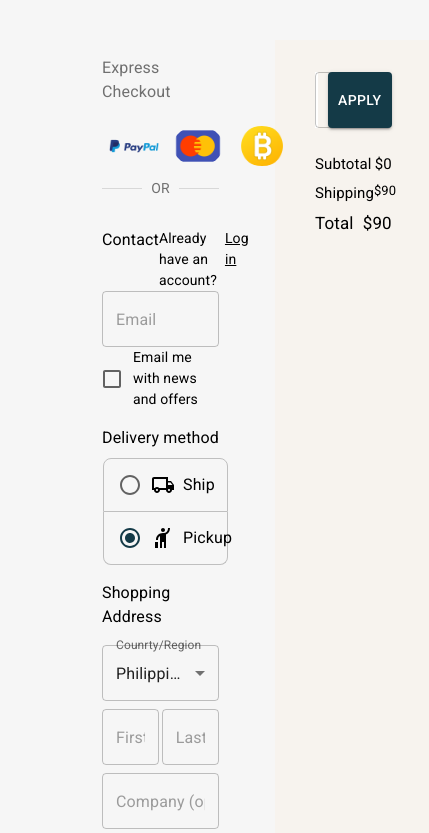
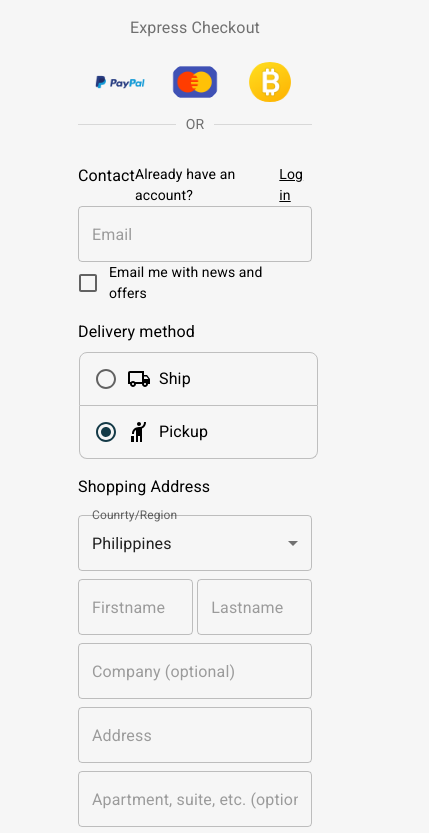
Before and after one commit to earlhansg/otakus-bazaar, a React (Create React App) app in the folder frontend/: page /checkout in a window 390 px wide. Shown: the top 833 px of the page, 429 px wide, since content can reach past the window. Built offline with nearby package versions, Linux system fonts and the light colour scheme.

Commit message:
UI-Checkout added responsiveness for user experience

```diff
--- a/frontend/src/components/Checkout.tsx
+++ b/frontend/src/components/Checkout.tsx
@@ -50,10 +50,9 @@ const Checkout = () => {
   });
 
   return (
-    <Box sx={{ display: "flex" }}>
+    <Box sx={{ display:"flex", flexDirection: {md: "row", xs: "column"} }}>
       <Box
-        m={5}
-        sx={{ width: "50%", display: "flex", justifyContent: "flex-end" }}
+        sx={{ width: {md:"50%", xs:"100%"}, display: "flex", justifyContent: {md:"flex-end", xs:"center"}, margin: {md: 5, xs: 0}}}
       >
         <Stack m={2} sx={{ width: "60%" }}>
           <Typography
@@ -330,8 +329,8 @@ const Checkout = () => {
           </FormProvider>
         </Stack>
       </Box>
-      <Box sx={{ width: "50%", backgroundColor: "#F7F3EE" }} mt={5}>
-        <Stack sx={{ width: "50%" }} mt={2} ml={5}>
+      <Box sx={{ width: "50%", backgroundColor: "#F7F3EE" }}>
+        <Stack sx={{ width: "50%" }} mt={5} ml={5}>
           {cartItemList.map((item) => (
             <Stack flexDirection={"row"} mt={2}>
               <Stack justifyContent={"center"}>
```
